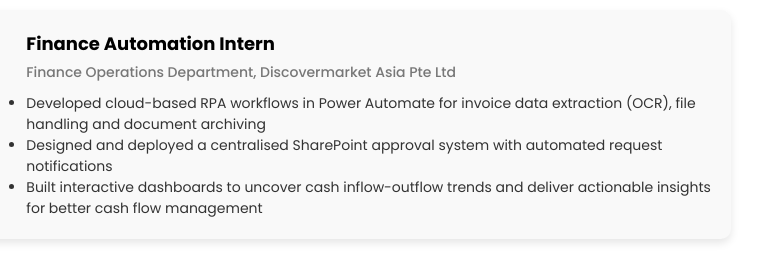
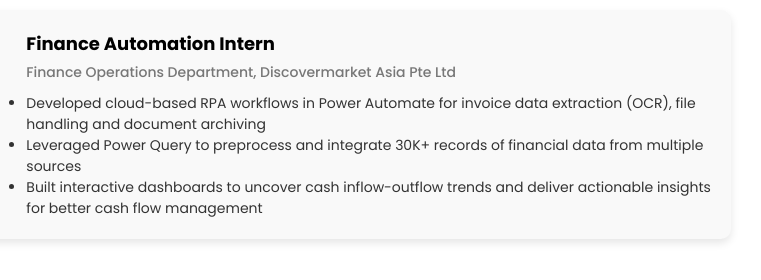
Before and after one commit to stephenlee66/stephenlee66.github.io, a plain HTML site: page index.html in a window 1280 px wide. Shown: the part 1580-1860 px from the top of the page, 359-1120 px from the left. Drawn offline with Linux system fonts and the light colour scheme.

Commit message:
update index.html

```diff
--- a/index.html
+++ b/index.html
@@ -87,7 +87,7 @@
                 <div class="experience-description">
                     <ul>
                         <li>Developed cloud-based RPA workflows in Power Automate for invoice data extraction (OCR), file handling and document archiving</li>
-                        <li>Designed and deployed a centralised SharePoint approval system with automated request notifications</li>
+                        <li>Leveraged Power Query to preprocess and integrate 30K+ records of financial data from multiple sources</li>
                         <li>Built interactive dashboards to uncover cash inflow-outflow trends and deliver actionable insights for better cash flow management</li>
                     </ul>
                 </div>
```
